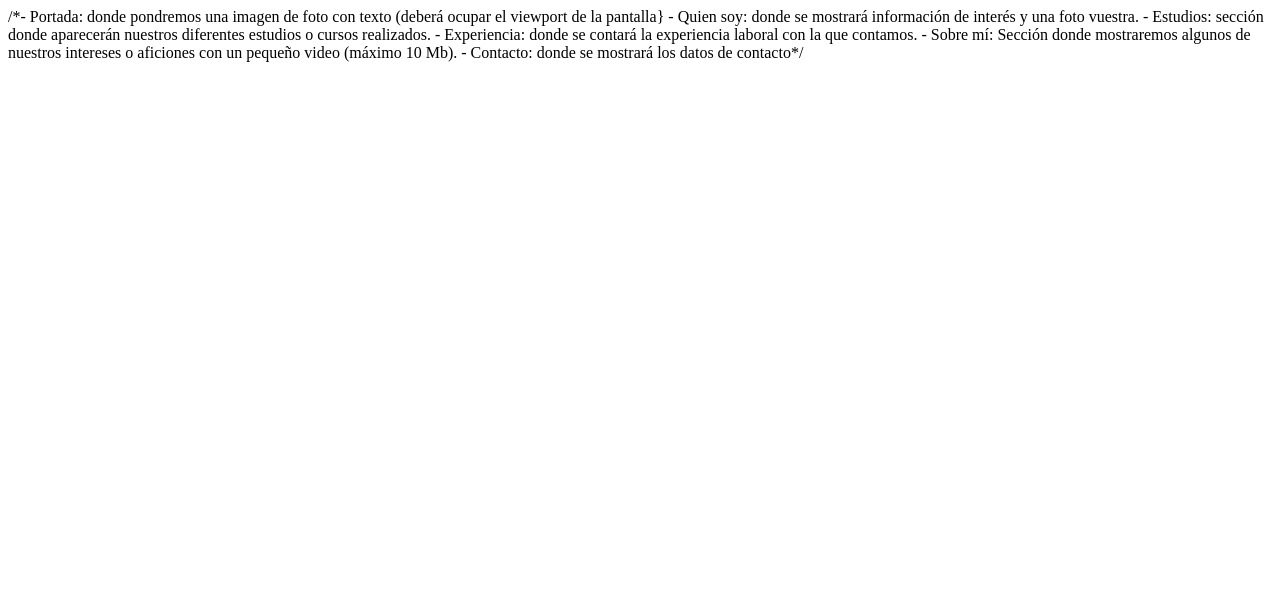
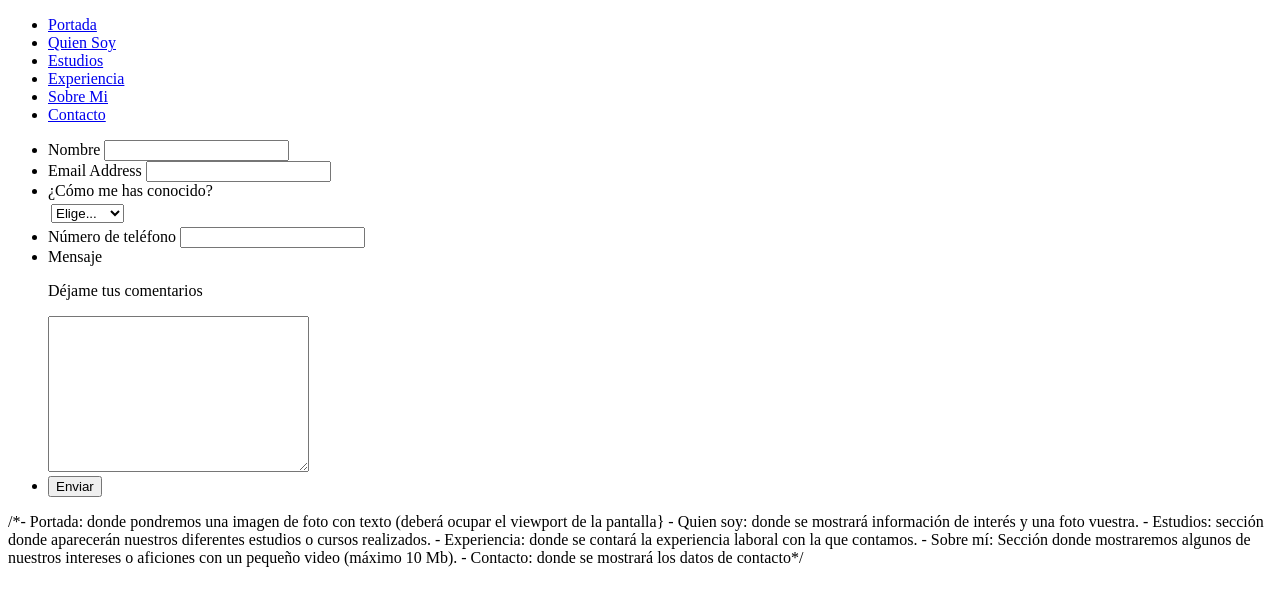
Before and after one commit to afername/Pr-ctica-M-dulo-HTML_CSS_Javascript, a plain HTML site: page index.html in a window 1280 px wide. Drawn offline with Linux system fonts and the light colour scheme.

Commit message:
Update 10_12_2018

```diff
--- a/css/styles.css
+++ b/css/styles.css
@@ -0,0 +1 @@
+/*flexbox + mediaqueries*/
--- a/index.html
+++ b/index.html
@@ -6,6 +6,7 @@
     <meta http-equiv="X-UA-Compatible" content="ie=edge">
     <title>Currículum Antonio F. Ameneiro</title>
     <link rel="stylesheet" href="./css/styles.css">
+    <link rel="text/javascript" href="./script.js">
 </head>
 
 
@@ -13,7 +14,14 @@
 
     <section class="Menu">
         <nav>
-
+            <ul>
+                <li><a href="#Portada"> Portada</a></li>
+                <li><a href="#QuienSoy">Quien Soy</a></li>
+                <li><a href="#Estudios">Estudios</a></li>
+                <li><a href="#Experiencia">Experiencia</a></li>
+                <li><a href="#SobreMi">Sobre Mi</a></li>
+                <li><a href="#Contacto">Contacto</a></li>
+            </ul>
         </nav>
     </section>
 
@@ -21,7 +29,7 @@
 
     </section>
 
-    <section class="Quien soy">
+    <section class="QuienSoy">
 
     </section>
 
@@ -38,7 +46,53 @@
     </section>
 
     <section class="Contacto">
+        <div class="content-wrapper">
 
+            <ul>
+                <li><label for="Nombre">Nombre</label>
+                    <input type="text" name="name" id="name" required>
+                </li>
+                <li><label for="email">Email Address</label>
+                <input type="email" name="email" id="email">
+                </li>
+                <li>
+                    <label for="conocido">¿Cómo me has conocido?</label>
+
+                    <div class="formulario">
+
+
+                    <form name="formulario">
+
+                        <table>
+                            <tr>
+                                <td>
+                                    <select name="one" onchange="if (this.value=='otro'){this.form['otro'].style.visibility='visible'}else {this.form['otro'].style.visibility='hidden'};">
+
+                                        <option value="" selected="selected">Elige...</option>
+                                        <option value="linkedIn">LinkedIn</option>
+                                        <option value="trabajo">Trabajo</option>
+                                        <option value="cursos">Cursos</option>
+                                        <option value="amigos">Amigos</option>
+                                        <option value="otro">Otro</option>
+                                    </select>
+                                    <input type="textbox" name="otro" style="visibility:hidden;"></input>
+                                </td>
+                            </tr>
+                        </table>
+
+                    </form>
+                    </div>
+                </li>
+                <li><label for="tlfn">Número de teléfono</label>
+                    <input type="tel" name="tlfn" id="tlfn">
+                    </li>
+                <li><label for="msg">Mensaje</label>
+                    <p>Déjame tus comentarios</p>
+                    <textarea name="msg" id="msg" cols="30" rows="10"></textarea>
+                </li>
+                <li><button type="submit">Enviar</button></li>
+            </ul>
+        </div>
     </section>
 
 </body>
```
Also changed, not shown: script.js (added).
